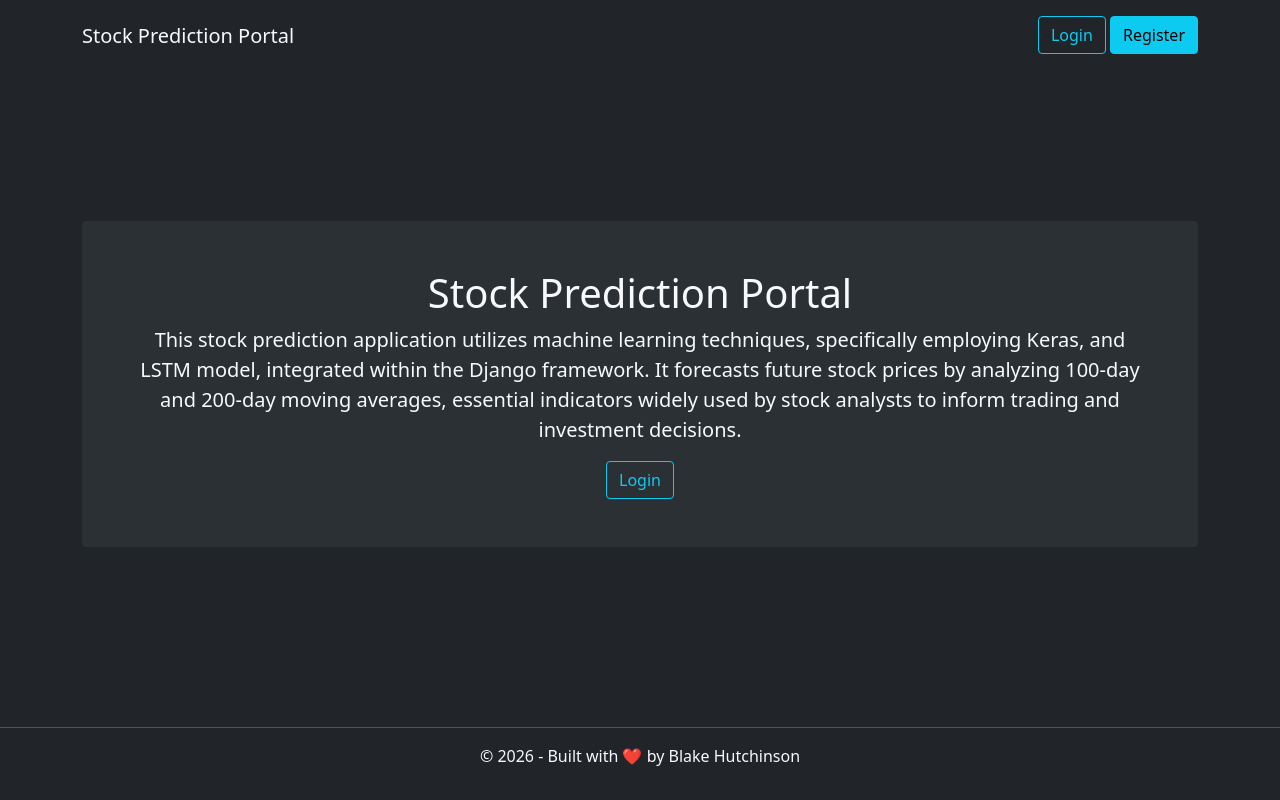
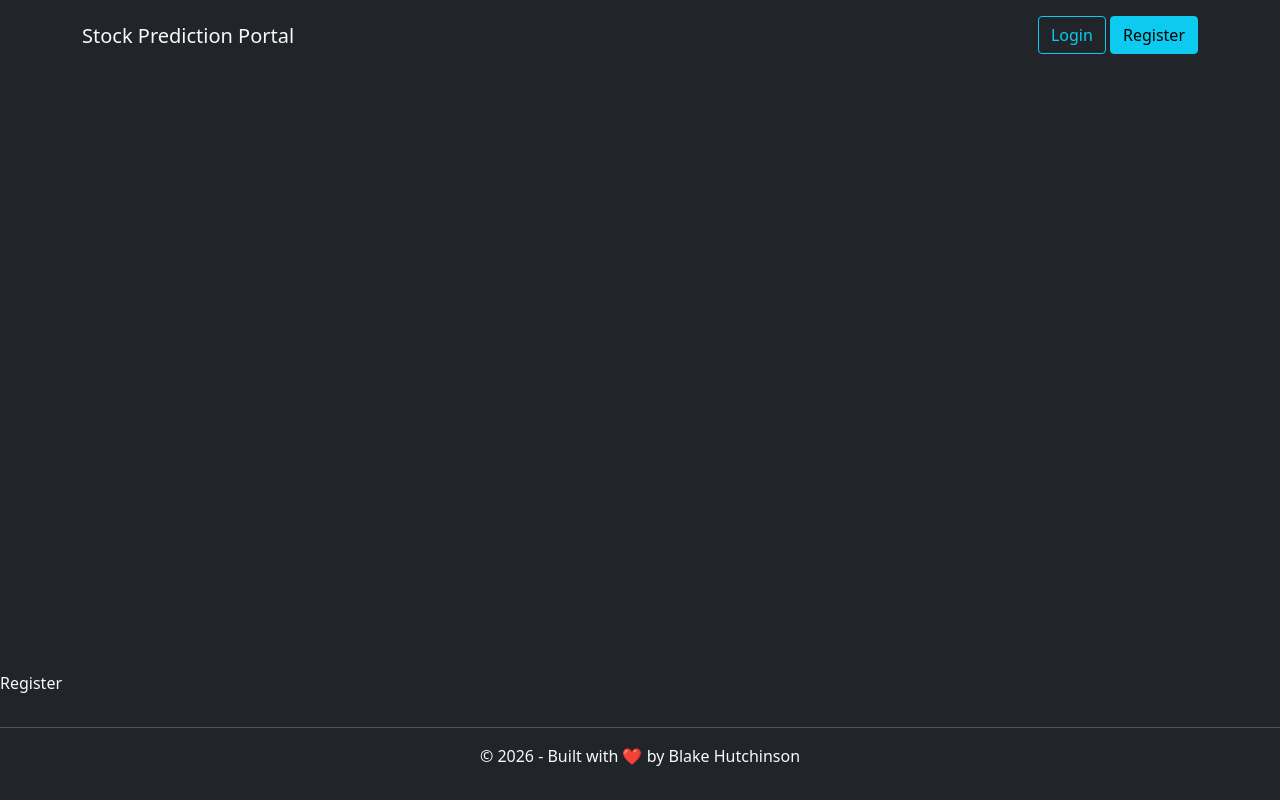
Before and after one commit to tkdblake93/stock-prediction-portal, a React (Vite) app in the folder frontend-react/: page /register in a window 1280 px wide. Built offline with nearby package versions, Linux system fonts and the light colour scheme.

Commit message:
Register component added

```diff
--- a/frontend-react/package.json
+++ b/frontend-react/package.json
@@ -11,7 +11,8 @@
   },
   "dependencies": {
     "react": "^19.2.6",
-    "react-dom": "^19.2.6"
+    "react-dom": "^19.2.6",
+    "react-router-dom": "^7.15.1"
   },
   "devDependencies": {
     "@eslint/js": "^10.0.1",
--- a/frontend-react/src/App.jsx
+++ b/frontend-react/src/App.jsx
@@ -1,17 +1,25 @@
 // import React from 'react'
 import './assets/css/style.css'
+import Footer from './components/Footer'
 import Header from './components/Header'
 import Main from './components/Main'
-import Footer from './components/Footer'
+import Register from './components/Register'
+import { BrowserRouter, Routes, Route } from 'react-router-dom'
 
 
 function App() {
 
   return (
     <>
-      <Header />
-      <Main />
-      <Footer />
+      <BrowserRouter>
+        <Header />
+        <Routes>
+          <Route path='/' element={<Main />} />
+          <Route path='/register' element={<Register />} />
+        </Routes>
+        <Footer />
+      </BrowserRouter>
+
     </>
   )
 }
--- /dev/null
+++ b/frontend-react/src/components/Register.jsx
@@ -0,0 +1,9 @@
+import React from 'react'
+
+const Register = () => {
+  return (
+    <div className='text-light'>Register</div>
+  )
+}
+
+export default Register
```
Also changed, not shown: 1 other file (tests, documents, lock files or other folders).
